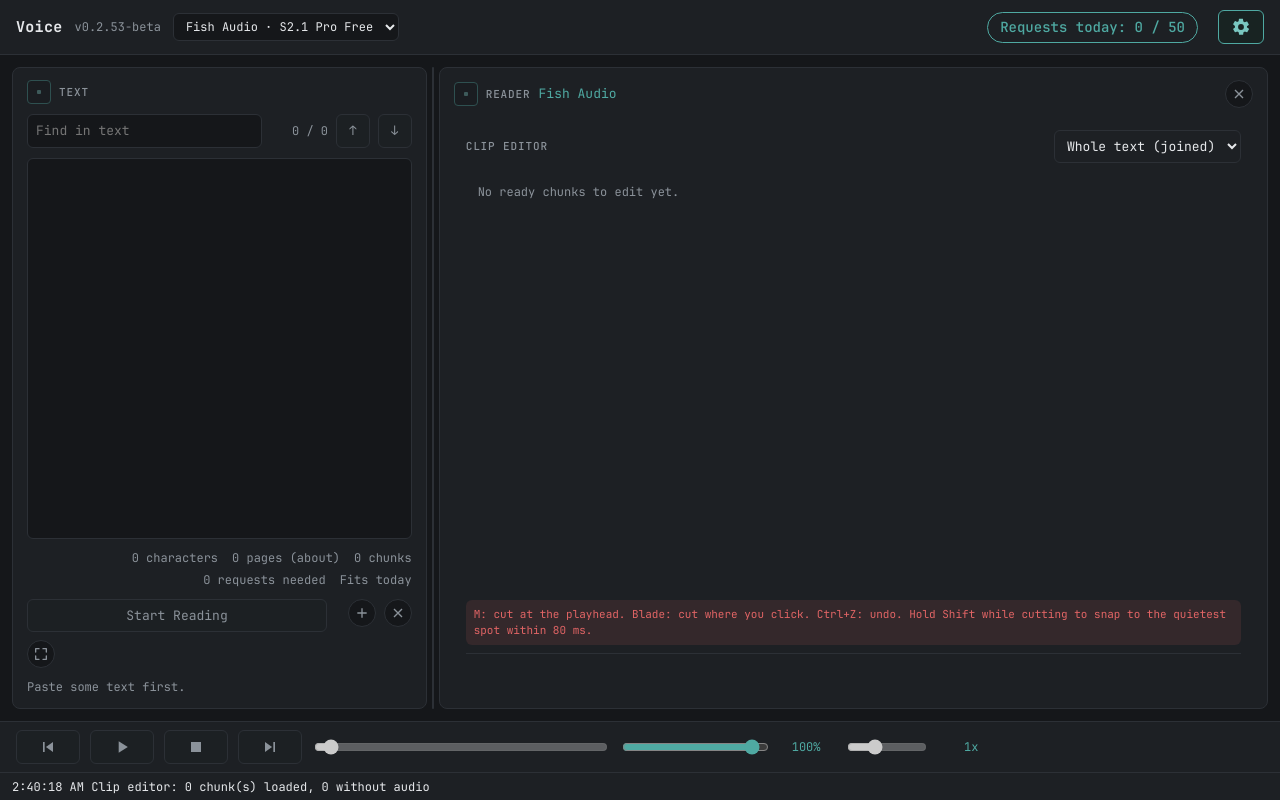
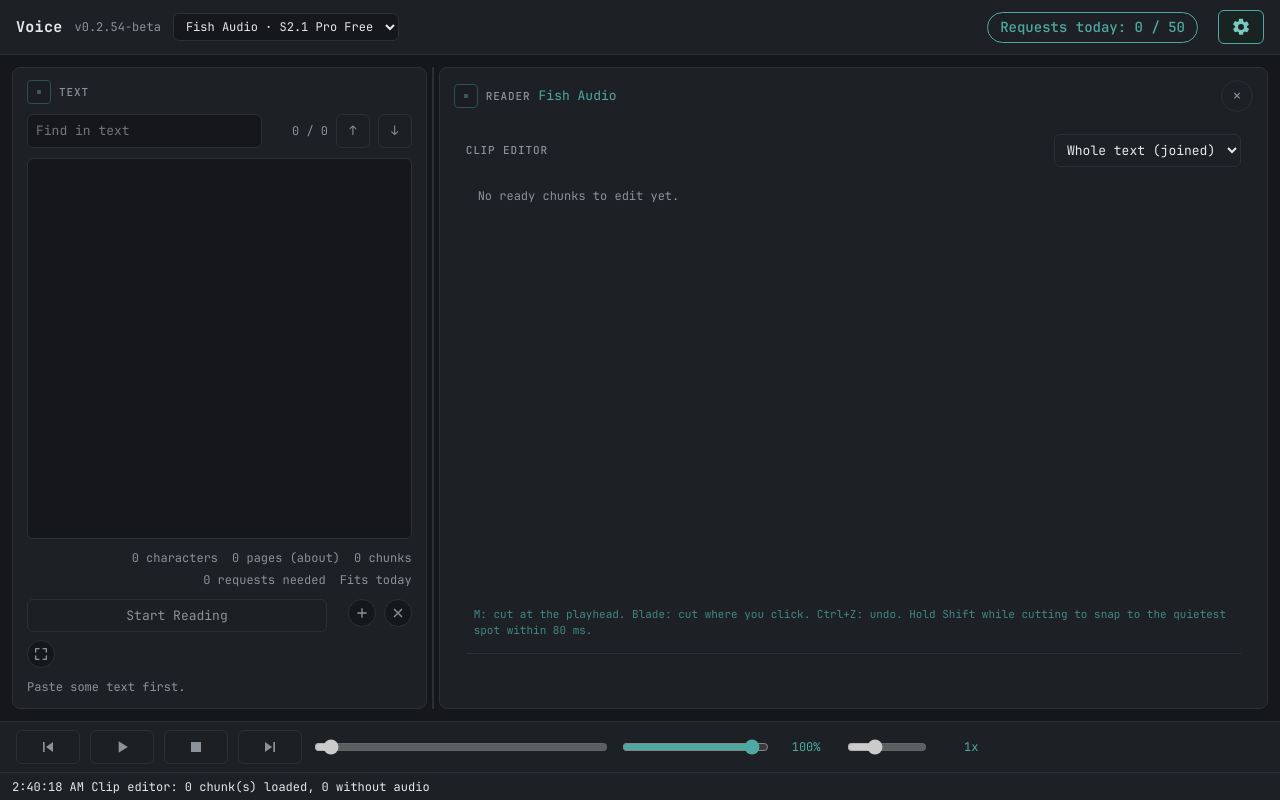
Before and after one commit to NestorKrs/Voice, a React (Vite) app: page / in a window 1280 px wide. Both pictures are taken after a click on the button "Edit clips". Built offline with nearby package versions, Linux system fonts and the light colour scheme.

Commit message:
0.2.54-beta: Centre the clip tools, teal helper text and Settings-style close button

```diff
--- a/package.json
+++ b/package.json
@@ -1,7 +1,7 @@
 {
   "name": "voice",
   "private": true,
-  "version": "0.2.53-beta",
+  "version": "0.2.54-beta",
   "type": "module",
   "scripts": {
     "dev": "vite --host 127.0.0.1 --port 5180 --strictPort",
--- a/src/App.css
+++ b/src/App.css
@@ -84,7 +84,7 @@
 .drawer.open { transform: translateX(0); visibility: visible; transition: transform 0.3s var(--ease), visibility 0s 0s; }
 .drawer-header { position: sticky; top: 0; display: flex; align-items: center; justify-content: space-between; gap: 8px; padding: 16px; background: var(--panel); border-bottom: 1px solid var(--line); z-index: 1; }
 .drawer-header h3 { margin: 0; }
-.drawer .close-btn { width: 32px; height: 32px; min-width: 32px; padding: 0; border-radius: 50%; background: var(--panel); border-color: var(--line); color: var(--muted); font-size: 16px; line-height: 1; }
+.drawer .close-btn, .reader-close-editor { width: 32px; height: 32px; min-width: 32px; padding: 0; border-radius: 50%; background: var(--panel); border-color: var(--line); color: var(--muted); font-size: 16px; line-height: 1; }
 .drawer .settings-card { margin: 10px 16px 0; padding: 12px 16px 14px; border: 1px solid var(--line); border-radius: 8px; }
 .drawer .settings-row { display: flex; align-items: center; gap: 16px; min-height: 48px; padding: 12px 0; justify-content: space-between; }
 .drawer .row-text { display: flex; flex-direction: column; gap: 0; margin-right: auto; min-width: 0; }
@@ -289,16 +289,16 @@ input[type="number"]::-webkit-outer-spin-button { -webkit-appearance: none; marg
 .clip-editor-head select { margin-left: auto; }
 .clip-info { color: var(--muted); font-size: 12px; }
 .clip-wave canvas { display: block; width: 100%; height: 100%; }
-.clip-times { display: flex; align-items: center; justify-content: space-between; gap: 12px; color: var(--muted); font-size: 12px; }
+.clip-times { display: grid; grid-template-columns: 1fr auto 1fr; align-items: center; gap: 12px; color: var(--muted); font-size: 12px; }
 .clip-msg { color: var(--muted); font-size: 12px; padding: 12px; }
 .reader-panel.editor-open .chunk-list, .reader-panel.editor-open .reader-card { display: none; }
 .columns:has(.reader-panel.editor-open) { grid-template-columns: minmax(0, 33.333fr) 12px minmax(0, 66.667fr) !important; }
 .columns:has(.reader-panel.editor-open[style*="grid-column: 1"]) { grid-template-columns: minmax(0, 66.667fr) 12px minmax(0, 33.333fr) !important; }
-.clip-tools { display: flex; align-items: center; gap: 8px; }
+.clip-tools { display: flex; align-items: center; gap: 8px; justify-self: center; }
 .clip-visible { color: var(--muted); font-size: 12px; }
 .clip-wave { position: relative; width: 100%; height: 160px; border: 1px solid var(--line); border-radius: 6px; overflow: hidden; cursor: grab; user-select: none; touch-action: none; }
 .clip-wave.dragging { cursor: grabbing; }
-.clip-transport { display: flex; align-items: center; gap: 12px; padding: 4px 0; }
+.clip-transport { display: flex; align-items: center; gap: 12px; padding: 4px 0; justify-self: start; }
 .clip-transport .play-primary { min-width: 64px; display: inline-flex; align-items: center; justify-content: center; }
 .clip-transport .play-primary.play-active, .clip-transport .play-primary:hover:not(:disabled) { background: var(--accent); color: var(--bg); border-color: var(--accent); }
 .clip-time { font-family: var(--font); min-width: 152px; color: var(--muted); }
@@ -306,9 +306,9 @@ input[type="number"]::-webkit-outer-spin-button { -webkit-appearance: none; marg
 .clip-tools .icon-btn.active { border-color: var(--accent); color: var(--accent); box-shadow: 0 0 0 1px var(--accent); }
 .clip-wave.slice { cursor: crosshair; }
 .clip-wave.marker-drag { cursor: ew-resize; }
-.clip-list { display: flex; flex-direction: column; gap: 8px; max-height: 380px; overflow: auto; font-family: var(--font); font-size: 11px; color: var(--muted); }
-.clip-hints { margin-top: auto; padding: 6px 8px; border-radius: 6px; background: rgba(255, 111, 111, 0.10); display: flex; justify-content: space-between; align-items: center; gap: 12px; }
-.clip-hint { font-size: 11px; color: #ff6f6f; opacity: 0.85; }
+.clip-list { display: flex; flex-direction: column; gap: 8px; max-height: 430px; overflow: auto; font-family: var(--font); font-size: 11px; color: var(--muted); }
+.clip-hints { margin-top: auto; padding: 6px 8px; display: flex; justify-content: space-between; align-items: center; gap: 12px; }
+.clip-hint { font-size: 11px; color: var(--accent); opacity: 0.75; }
 .clip-restore { text-align: right; white-space: nowrap; }
 .clip-row { display: grid; grid-template-columns: auto minmax(0, 1fr) auto auto; align-items: center; gap: 12px; padding: 6px 0; }
 .clip-row .icon-btn.play-active { background: var(--accent); color: var(--bg); border-color: var(--accent); }
@@ -356,6 +356,7 @@ input[type="number"]::-webkit-outer-spin-button { -webkit-appearance: none; marg
   .chunk-row .icon-btn.chunk-download,
   .settings-btn,
   .drawer .close-btn,
+  .reader-close-editor,
   .job-toggle,
   .sel-speaker { min-width: 44px; min-height: 44px; }
   .chunk-row button { min-height: 44px; }
--- a/src/App.jsx
+++ b/src/App.jsx
@@ -1464,7 +1464,7 @@ export default function App() {
             <span className="grip" role="button" tabIndex={0} draggable="true" title="Drag to move this panel. Keyboard: Alt+Left or Alt+Right." aria-label="Move the Reader panel" onDragStart={onGripDragStart('reader')} onDragEnd={onGripDragEnd} onKeyDown={onGripKeyDown('reader')} />
             <span className="panel-title">Reader</span>
             <span className="now" style={{color:"var(--accent)"}}>{settings.voice || provider.label}</span>
-            {editorOpen ? (<button type="button" className="icon-btn reader-close-editor" aria-label="Close editor" title="Close editor" onClick={closeClipEditor}><svg viewBox="0 0 24 24" width="16" height="16" fill="none" stroke="currentColor" strokeWidth="2"><path d="M6 6l12 12M18 6L6 18"/></svg></button>) : null}
+            {editorOpen ? (<button className="close-btn reader-close-editor" onClick={closeClipEditor} aria-label="Close editor" title="Close editor">×</button>) : null}
           </div>
           <div className="chunk-list">
             {chunks.map((c, i) => {
```
Also changed, not shown: 4 other files (tests, documents, lock files or other folders).
